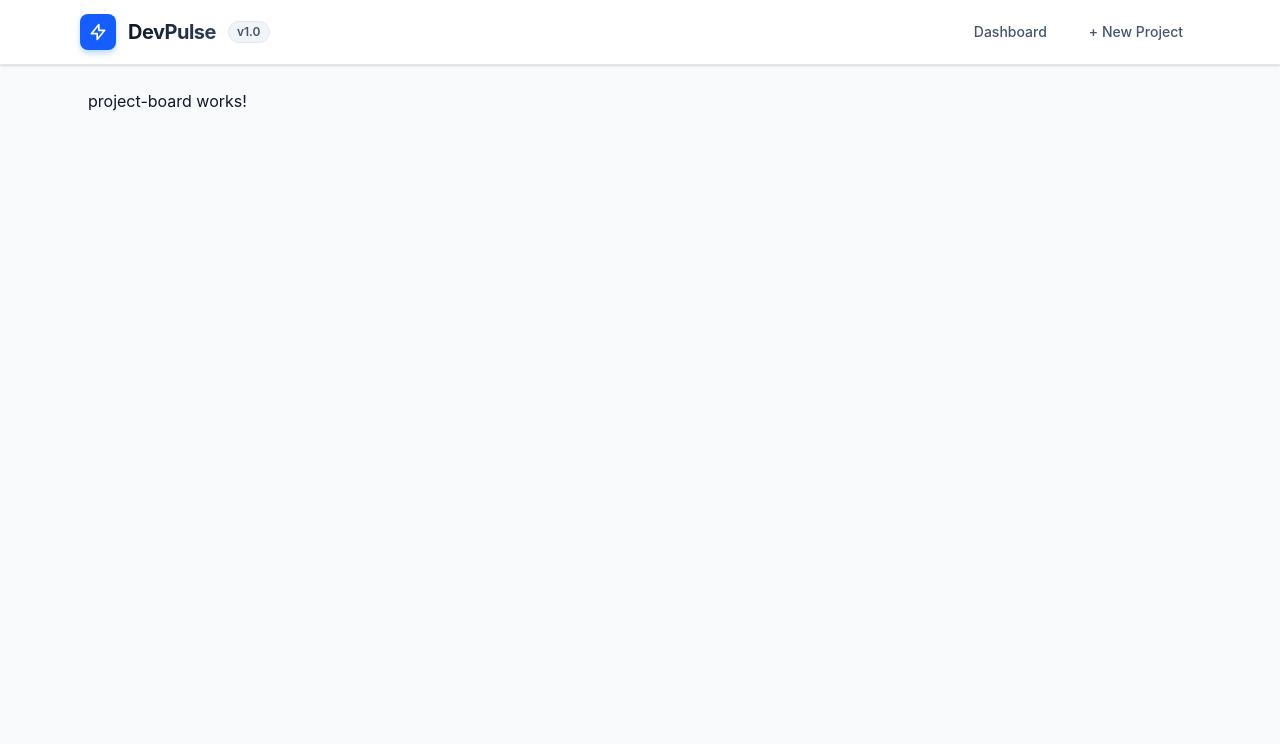
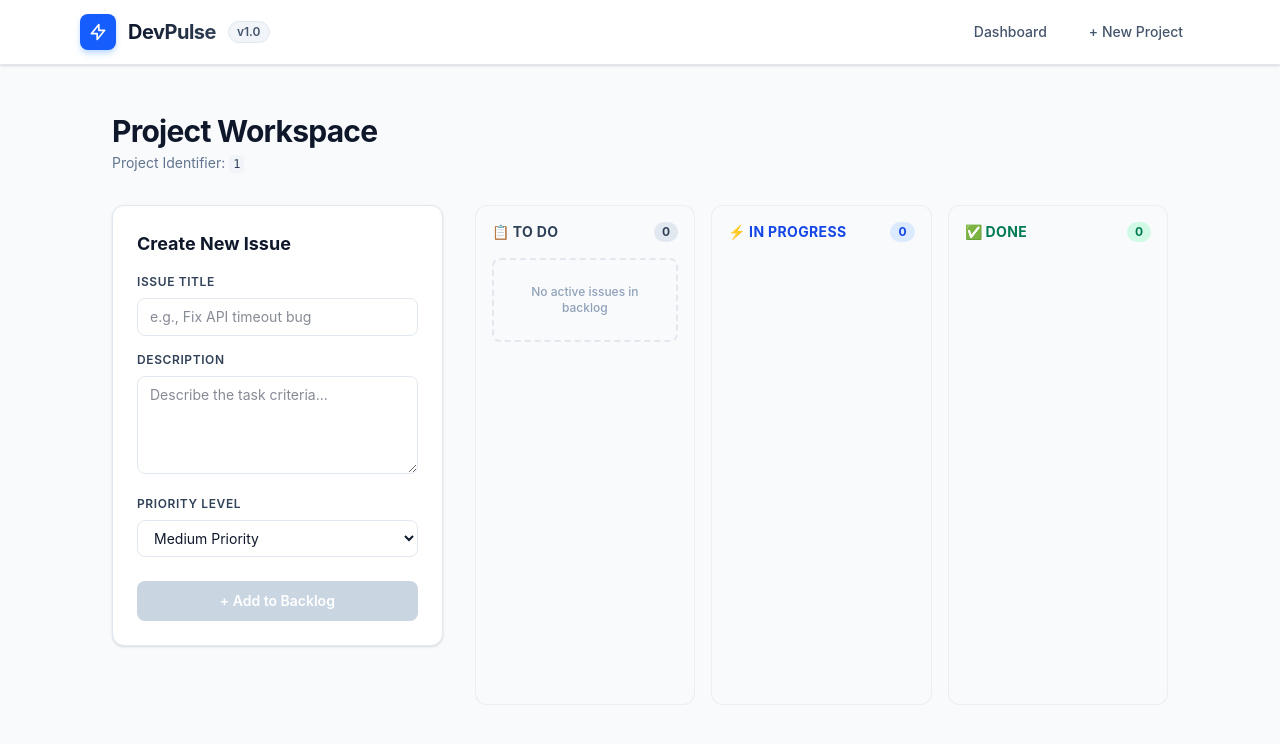
Before and after one commit to hoodie-dev/DevPulse, an Angular app in the folder devpulse-ui/: page /projects/1/board in a window 1280 px wide. Shown: the top 744 px of the page. Built offline with nearby package versions, Linux system fonts and the light colour scheme.

Commit message:
feat(ui): implement project workspace layout with issue creation form

```diff
--- a/devpulse-ui/src/app/components/project-board/project-board.html
+++ b/devpulse-ui/src/app/components/project-board/project-board.html
@@ -1 +1,72 @@
-<p>project-board works!</p>
+<div class="max-w-7xl mx-auto p-6">
+
+  <div class="mb-8">
+    <h1 class="text-3xl font-bold text-slate-900 tracking-tight">Project Workspace</h1>
+    <p class="text-sm text-slate-500 mt-1">Project Identifier: <span class="font-mono bg-slate-100 px-1 py-0.5 rounded text-xs text-slate-700">{{ projectId() }}</span></p>
+  </div>
+
+  <div class="grid grid-cols-1 lg:grid-cols-3 gap-8">
+
+    <div class="bg-white p-6 rounded-xl border border-slate-200 shadow-sm h-fit">
+      <h2 class="text-lg font-bold text-slate-900 mb-4">Create New Issue</h2>
+
+      <form (ngSubmit)="onCreateIssue()" #issueForm="ngForm">
+        <div class="mb-4">
+          <label class="block text-xs font-semibold text-slate-700 uppercase tracking-wider mb-2">Issue Title</label>
+          <input type="text" name="title" [(ngModel)]="issueTitle" required placeholder="e.g., Fix API timeout bug"
+                 class="w-full px-3 py-2 text-sm border border-slate-200 rounded-lg focus:outline-none focus:ring-2 focus:ring-blue-500 focus:border-transparent">
+        </div>
+
+        <div class="mb-4">
+          <label class="block text-xs font-semibold text-slate-700 uppercase tracking-wider mb-2">Description</label>
+          <textarea name="description" [(ngModel)]="issueDescription" rows="4" placeholder="Describe the task criteria..."
+                    class="w-full px-3 py-2 text-sm border border-slate-200 rounded-lg focus:outline-none focus:ring-2 focus:ring-blue-500 focus:border-transparent"></textarea>
+        </div>
+
+        <div class="mb-6">
+          <label class="block text-xs font-semibold text-slate-700 uppercase tracking-wider mb-2">Priority Level</label>
+          <select name="priority" [(ngModel)]="selectedPriority"
+                  class="w-full px-3 py-2 text-sm border border-slate-200 rounded-lg focus:outline-none focus:ring-2 focus:ring-blue-500 bg-white">
+            <option [value]="PriorityEnum.Low">Low Priority</option>
+            <option [value]="PriorityEnum.Medium">Medium Priority</option>
+            <option [value]="PriorityEnum.High">High Priority</option>
+          </select>
+        </div>
+
+        <button type="submit" [disabled]="!issueForm.form.valid"
+                class="w-full bg-blue-600 hover:bg-blue-700 disabled:bg-slate-300 disabled:cursor-not-allowed text-white font-semibold text-sm py-2.5 px-4 rounded-lg transition duration-150">
+          + Add to Backlog
+        </button>
+      </form>
+    </div>
+
+    <div class="lg:col-span-2 grid grid-cols-1 md:grid-cols-3 gap-4">
+
+      <div class="bg-slate-50 p-4 rounded-xl border border-slate-200/60 min-h-[500px]">
+        <div class="flex justify-between items-center mb-4">
+          <span class="text-sm font-bold text-slate-700 tracking-wide uppercase">📋 To Do</span>
+          <span class="bg-slate-200 text-slate-700 text-xs px-2 py-0.5 rounded-full font-bold">0</span>
+        </div>
+        <div class="border-2 border-dashed border-slate-200 rounded-lg p-6 text-center text-xs text-slate-400 font-medium">
+          No active issues in backlog
+        </div>
+      </div>
+
+      <div class="bg-slate-50 p-4 rounded-xl border border-slate-200/60 min-h-[500px]">
+        <div class="flex justify-between items-center mb-4">
+          <span class="text-sm font-bold text-blue-700 tracking-wide uppercase">⚡ In Progress</span>
+          <span class="bg-blue-100 text-blue-700 text-xs px-2 py-0.5 rounded-full font-bold">0</span>
+        </div>
+      </div>
+
+      <div class="bg-slate-50 p-4 rounded-xl border border-slate-200/60 min-h-[500px]">
+        <div class="flex justify-between items-center mb-4">
+          <span class="text-sm font-bold text-emerald-700 tracking-wide uppercase">✅ Done</span>
+          <span class="bg-emerald-100 text-emerald-700 text-xs px-2 py-0.5 rounded-full font-bold">0</span>
+        </div>
+      </div>
+
+    </div>
+
+  </div>
+</div>
--- a/devpulse-ui/src/app/components/project-board/project-board.ts
+++ b/devpulse-ui/src/app/components/project-board/project-board.ts
@@ -1,22 +1,56 @@
 import { Component, OnInit, signal } from '@angular/core';
 import { ActivatedRoute } from '@angular/router';
+import { CommonModule } from '@angular/common';
+import { FormsModule } from '@angular/forms';
+import { Issue, IssuePriority } from '../../services/issue';
 
 @Component({
   selector: 'app-project-board',
-  imports: [],
+  imports: [CommonModule, FormsModule],
   templateUrl: './project-board.html',
   styleUrl: './project-board.scss',
 })
 export class ProjectBoard implements OnInit{
   projectId = signal<string | null>(null);
 
-  constructor(private route: ActivatedRoute){}
+  issueTitle = '';
+  issueDescription = '';
+  selectedPriority = IssuePriority.Medium;
+
+  PriorityEnum = IssuePriority;
+
+  constructor(
+    private route: ActivatedRoute,
+    private issueService: Issue
+  ){}
 
   ngOnInit(): void {
     const idFromUrl = this.route.snapshot.paramMap.get('id');
     this.projectId.set(idFromUrl);
+  }
 
-    console.log('Project workspace loaded for ID: ', this.projectId());
+  onCreateIssue(): void{
+    if(!this.issueTitle.trim() || !this.projectId()) return;
 
+    const newIssuePayload = {
+      title: this.issueTitle,
+      description: this.issueDescription,
+      priority: Number(this.selectedPriority),
+      projectId: this.projectId()!
+    };
+
+    this.issueService.createIssue(newIssuePayload).subscribe({
+      next: (newGuid) => {
+        console.log('Issue created successfully with Guid: ', newGuid);
+
+        this.issueTitle = '';
+        this.issueDescription = '';
+        this.selectedPriority = IssuePriority.Medium;
+        alert('Issue successfully logged to project backlog!');
+      },
+      error: (err) => {
+        console.error('Failed to create issue: ', err);
+      }
+    });
   }
 }
```
